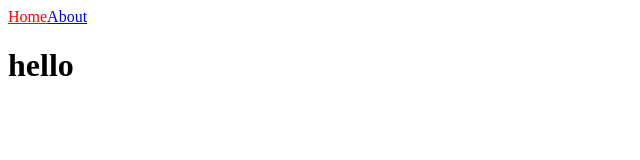
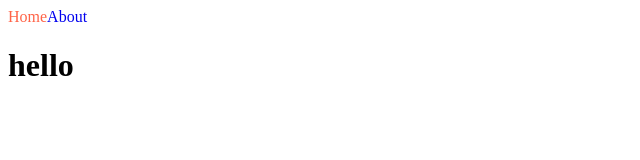
Before and after one commit to lee-tae-eon/nextjs-intro, a Next.js app: page / in a window 1280 px wide. Shown: the top 160 px of the page, without its empty margins (0-640 px from the left). Built offline with nearby package versions, Linux system fonts and the light colour scheme.

Commit message:
CSS modules

```diff
--- /dev/null
+++ b/components/Nav.module.css
@@ -0,0 +1,7 @@
+.active {
+  color: tomato;
+}
+
+.link {
+  text-decoration: none;
+}
--- a/components/Nav.tsx
+++ b/components/Nav.tsx
@@ -1,27 +1,28 @@
 import Link from "next/link";
 import { useRouter } from "next/router";
 
+import styles from "./Nav.module.css";
+
 export default function Nav() {
   const router = useRouter();
-  console.log(router);
+
   return (
     <nav>
       <Link href="/">
         <a
-          style={{
-            color: router.pathname === "/" ? "red" : "blue",
-            transition: "all .5s linear",
-          }}
+          className={`${router.pathname === "/" ? styles.active : ""} ${
+            styles.link
+          }`}
         >
           Home
         </a>
       </Link>
       <Link href="/about">
         <a
-          style={{
-            color: router.pathname === "/about" ? "red" : "blue",
-            transition: "all .5s linear",
-          }}
+          className={[
+            styles.link,
+            router.pathname === "/about" ? styles.active : "",
+          ].join(" ")}
         >
           About
         </a>
```
